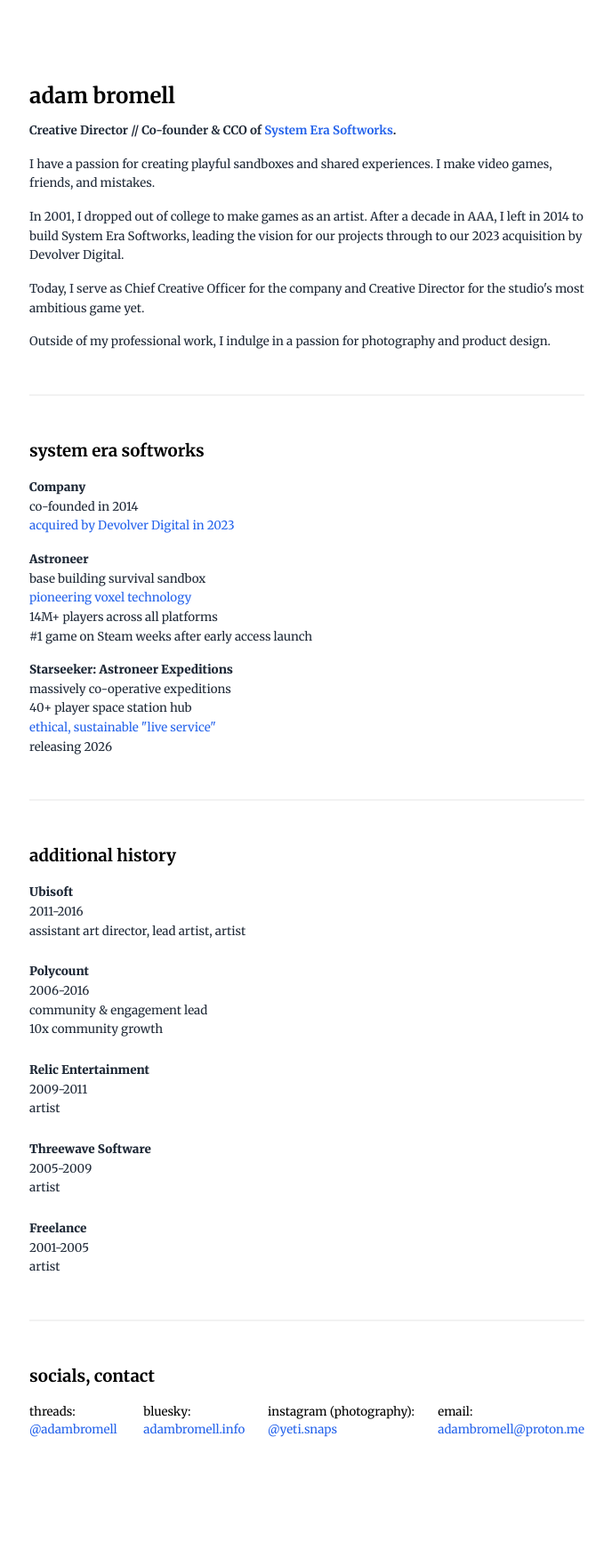
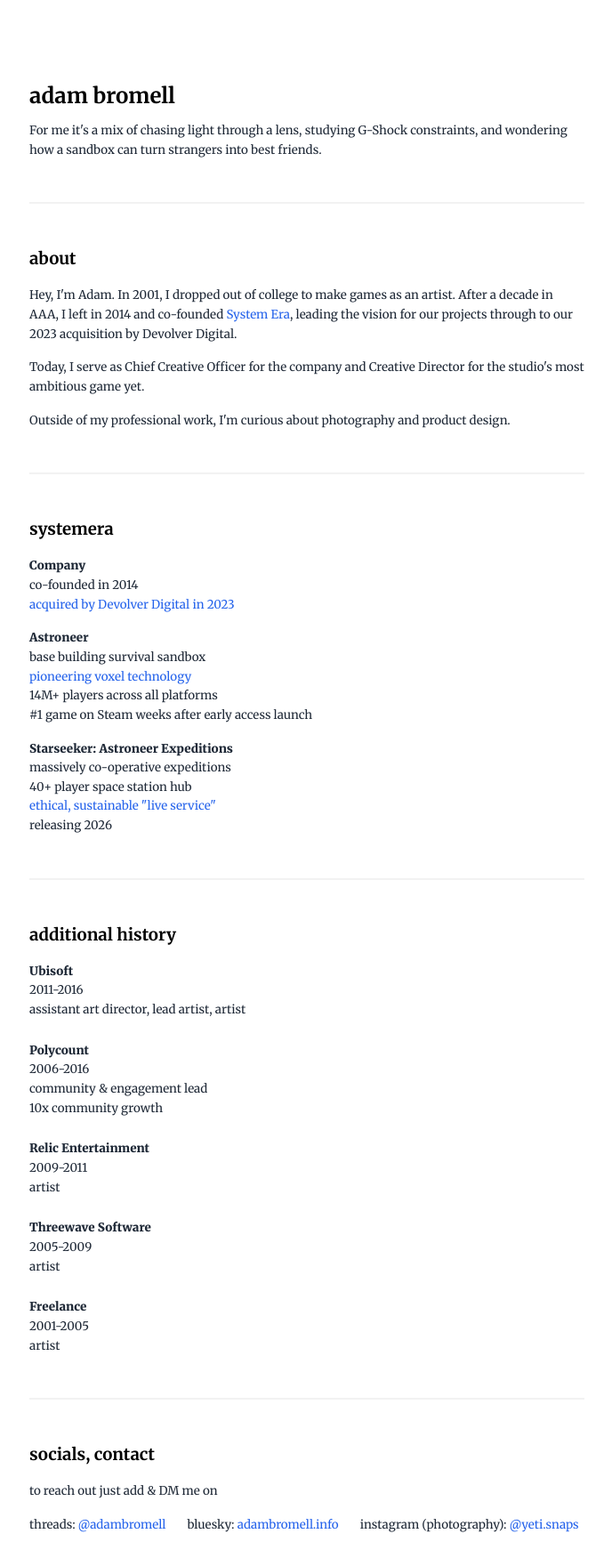
Before and after one commit to XYZCHiiLD/adambromell-site, a Next.js app: page / in a window 1280 px wide. Shown: the top 1760 px of the page at 89% size, without its empty margins (295-983 px from the left). Built offline with nearby package versions, Linux system fonts and the light colour scheme.

Commit message:
Add files via upload

```diff
--- a/src/app/page.js
+++ b/src/app/page.js
@@ -8,20 +8,20 @@ export default function Home() {
           <h1 className="font-bold mb-0">adam bromell</h1>
         </header>
 
-        {/* About - no heading */}
+        {/* Tagline */}
         <section className="mb-12">
+          <p className="text-gray-800 leading-relaxed">For me it's a mix of chasing light through a lens, studying G-Shock constraints, and wondering how a sandbox can turn strangers into best friends.</p>
+        </section>
+
+        <hr className="rule-section mb-12" />
+
+        {/* About */}
+        <section className="mb-12">
+          <h2 className="font-bold mb-4">about</h2>
           <div className="space-y-4 text-gray-800 leading-relaxed">
-            <p className="font-bold">Creative Director // Co-founder & CCO of <a href="https://www.systemera.net" target="_blank" rel="noopener noreferrer" className="text-blue-600 hover:underline">System Era Softworks</a>.</p>
-            <p>I have a passion for creating playful sandboxes and shared experiences. I make video games, friends, and mistakes.</p>
-            <p>
-              In 2001, I dropped out of college to make games as an artist. After a decade in AAA, I left in 2014 to build System Era Softworks, leading the vision for our projects through to our 2023 acquisition by Devolver Digital.
-            </p>
-            <p>
-              Today, I serve as Chief Creative Officer for the company and Creative Director for the studio's most ambitious game yet.
-            </p>
-            <p>
-              Outside of my professional work, I indulge in a passion for photography and product design.
-            </p>
+            <p>Hey, I'm Adam. In 2001, I dropped out of college to make games as an artist. After a decade in AAA, I left in 2014 and co-founded <a href="https://www.systemera.net/" target="_blank" rel="noopener noreferrer" className="text-blue-600 hover:underline">System Era</a>, leading the vision for our projects through to our 2023 acquisition by Devolver Digital.</p>
+            <p>Today, I serve as Chief Creative Officer for the company and Creative Director for the studio's most ambitious game yet.</p>
+            <p>Outside of my professional work, I'm curious about photography and product design.</p>
           </div>
         </section>
 
@@ -29,7 +29,7 @@ export default function Home() {
 
         {/* System Era */}
         <section className="mb-12">
-          <h2 className="font-bold mb-4">system era softworks</h2>
+          <h2 className="font-bold mb-4">systemera</h2>
           <div className="space-y-4 text-gray-800 leading-relaxed">
             <div>
               <p className="subheading">Company</p>
@@ -100,6 +100,8 @@ export default function Home() {
         {/* Socials, Contact */}
         <section className="mb-12">
           <h2 className="font-bold mb-4">socials, contact</h2>
+          <div className="space-y-4 text-gray-800 leading-relaxed">
+            <p>to reach out just add & DM me on</p>
             <div className="flex gap-6">
               <p>
                 threads: <a
@@ -131,14 +133,7 @@ export default function Home() {
                   @yeti.snaps
                 </a>
               </p>
-            <p>
-              email: <a
-                href="mailto:adambromell@proton.me"
-                className="text-blue-600 hover:underline"
-              >
-                adambromell@proton.me
-              </a>
-            </p>
+            </div>
           </div>
         </section>
 
```
Lines whose indentation alone changed are shown as unchanged.
